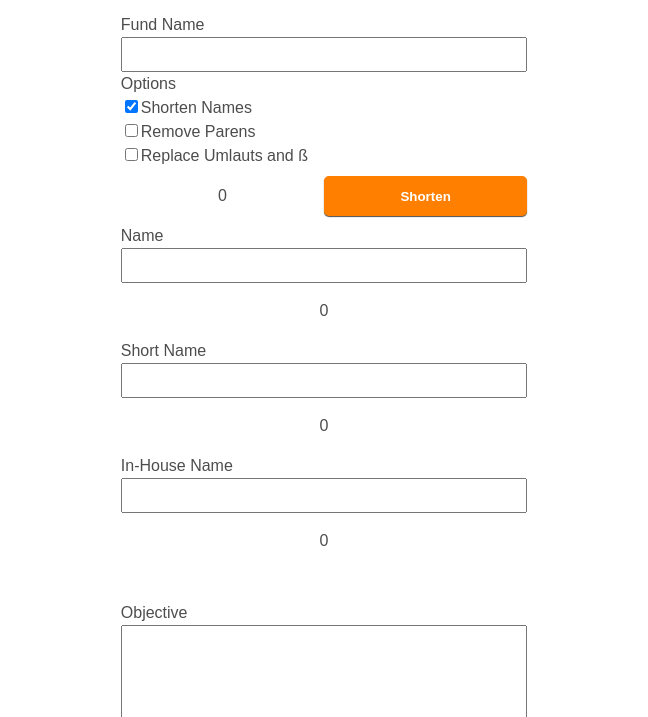
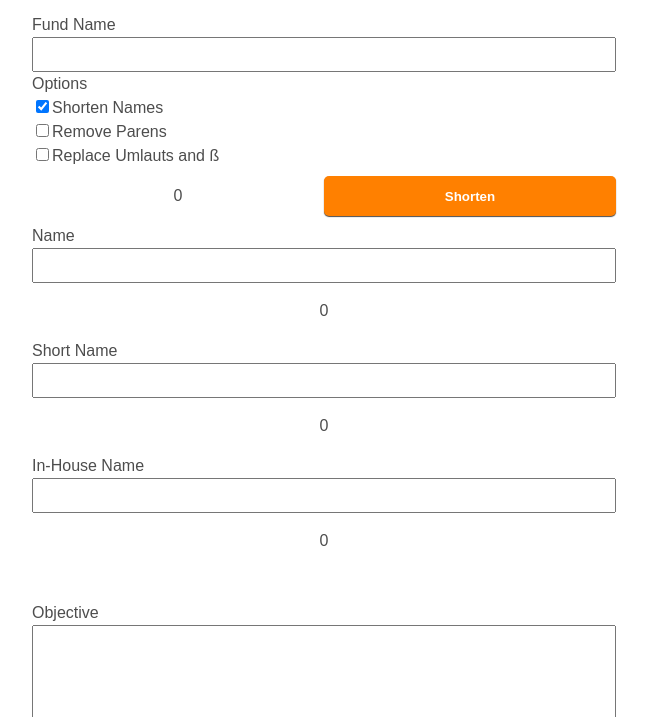
Before and after one commit to mareksl/nameShortener, a plain HTML site: page index.html in a window 1280 px wide. Shown: the part 83-800 px from the top of the page, without its empty margins (316-964 px from the left). Drawn offline with Linux system fonts and the light colour scheme; a web font is replaced by a local one.

Commit message:
minor width changes

```diff
--- a/css/styles.scss
+++ b/css/styles.scss
@@ -5,7 +5,8 @@
 }
 
 .main {
-	width: 33%;
+	width: 50%;
+	max-width: 600px;
 	margin: auto;
 	border-radius: 6px;
 	padding: 16px 8px;
```
Also changed, not shown: css/styles.css, 1 other file.
